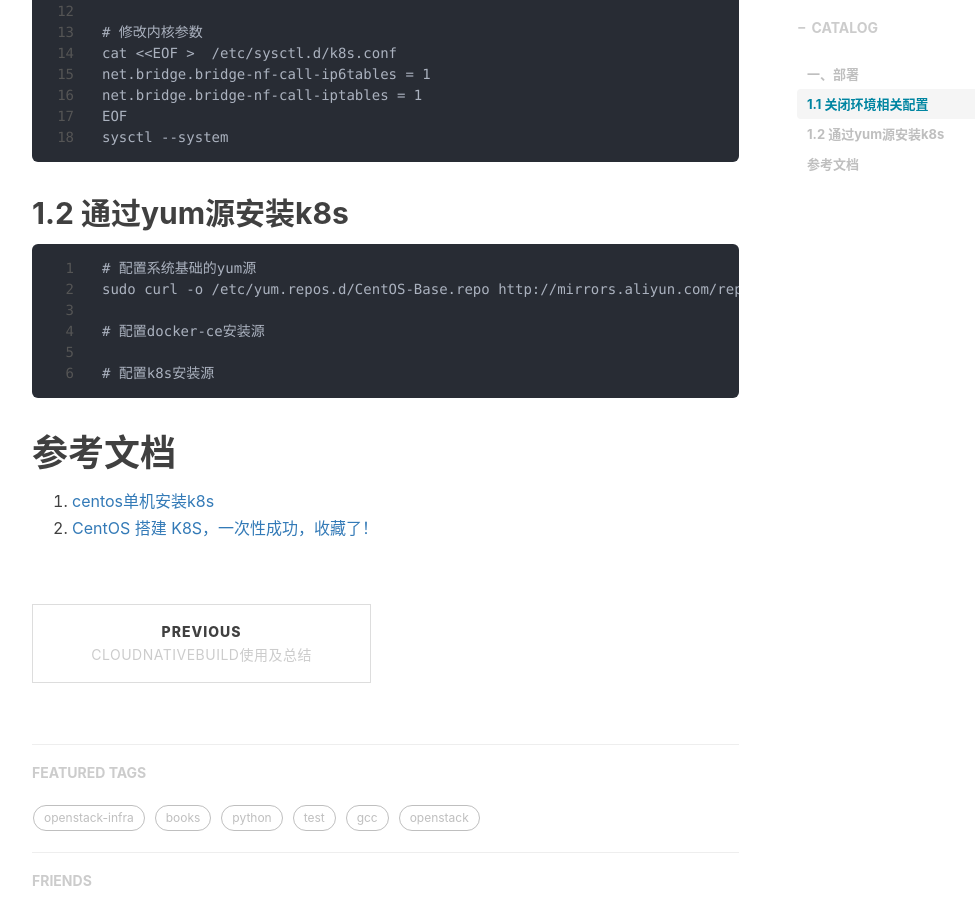
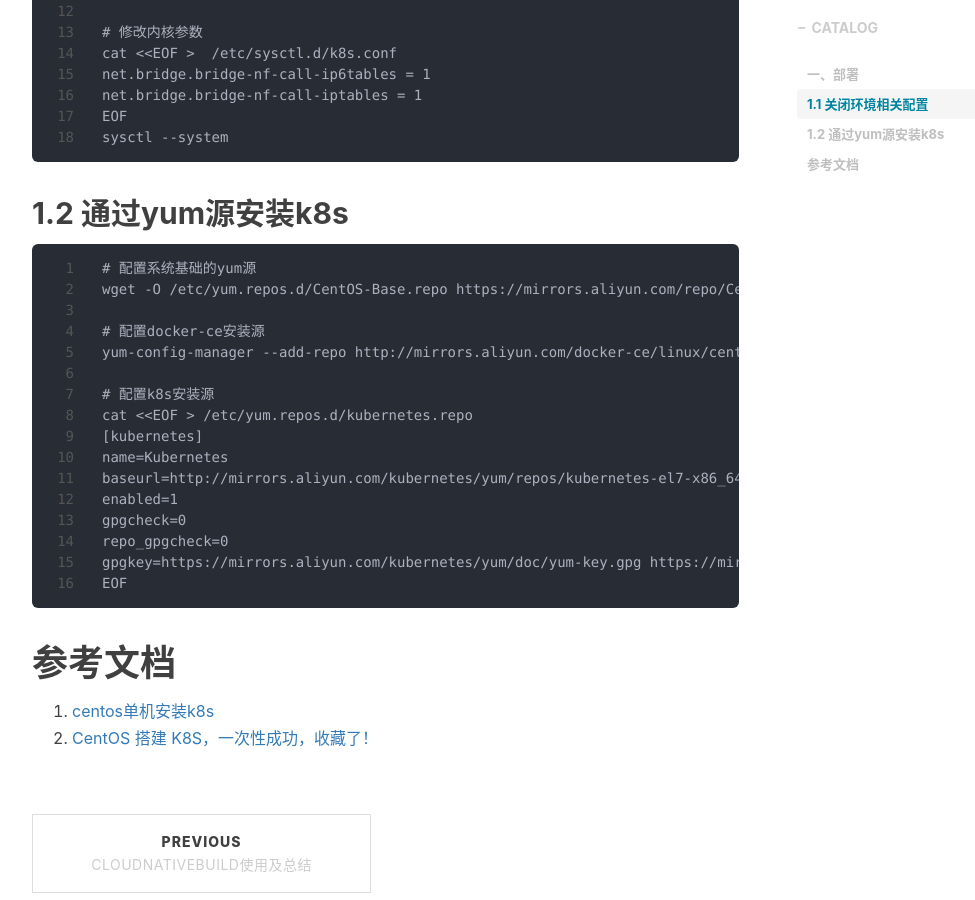
Before and after one commit to shihai1991/shihai1991.github.io, a Jekyll site: the page built from _posts/2022-09-14-K8S deployment.md, in a window 1280 px wide and 900 px high, scrolled down 883 px. Shown: the whole window, without its empty margins (233-1208 px from the left). Built offline with Jekyll 4.4.1, drawn with Linux system fonts in a browser that asks for light colours; nearby versions of some CDN libraries; comment, search, counter and statistics services are not loaded.

Commit message:
Update 2022-09-14-K8S deployment.md

````diff
--- a/_posts/2022-09-14-K8S deployment.md
+++ b/_posts/2022-09-14-K8S deployment.md
@@ -34,11 +34,21 @@ sysctl --system
 ## 1.2 通过yum源安装k8s
 ```
 # 配置系统基础的yum源
-sudo curl -o /etc/yum.repos.d/CentOS-Base.repo http://mirrors.aliyun.com/repo/Centos-7.repo
+wget -O /etc/yum.repos.d/CentOS-Base.repo https://mirrors.aliyun.com/repo/Centos-7.repo
 
 # 配置docker-ce安装源
+yum-config-manager --add-repo http://mirrors.aliyun.com/docker-ce/linux/centos/docker-ce.repo
 
 # 配置k8s安装源
+cat <<EOF > /etc/yum.repos.d/kubernetes.repo
+[kubernetes]
+name=Kubernetes
+baseurl=http://mirrors.aliyun.com/kubernetes/yum/repos/kubernetes-el7-x86_64/
+enabled=1
+gpgcheck=0
+repo_gpgcheck=0
+gpgkey=https://mirrors.aliyun.com/kubernetes/yum/doc/yum-key.gpg https://mirrors.aliyun.com/kubernetes/yum/doc/rpm-package-key.gpg
+EOF
 ```
 
 # 参考文档
````
